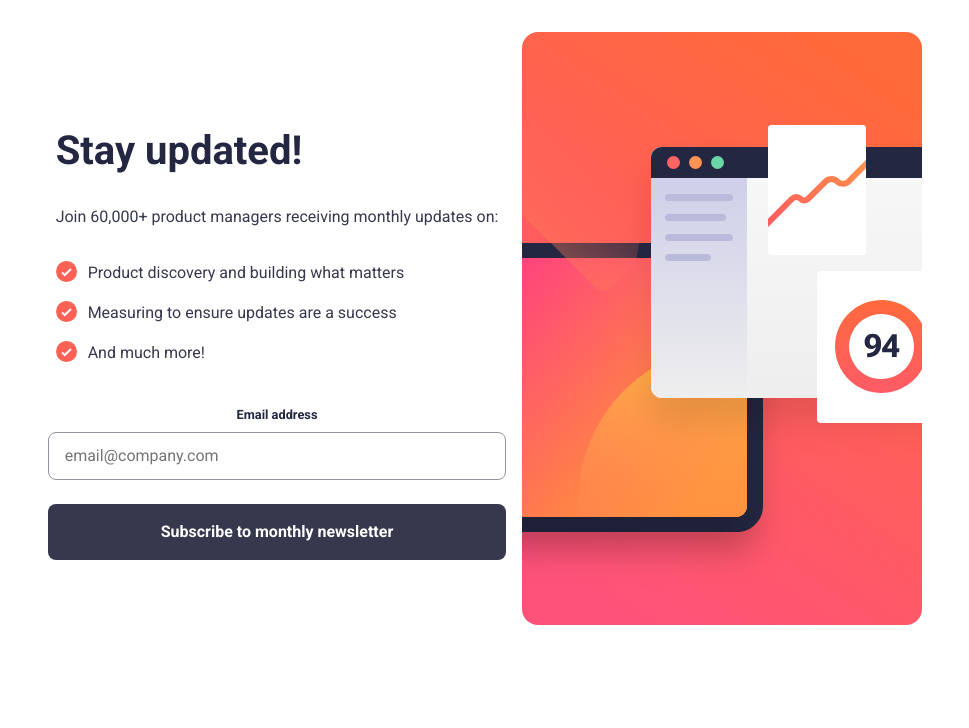
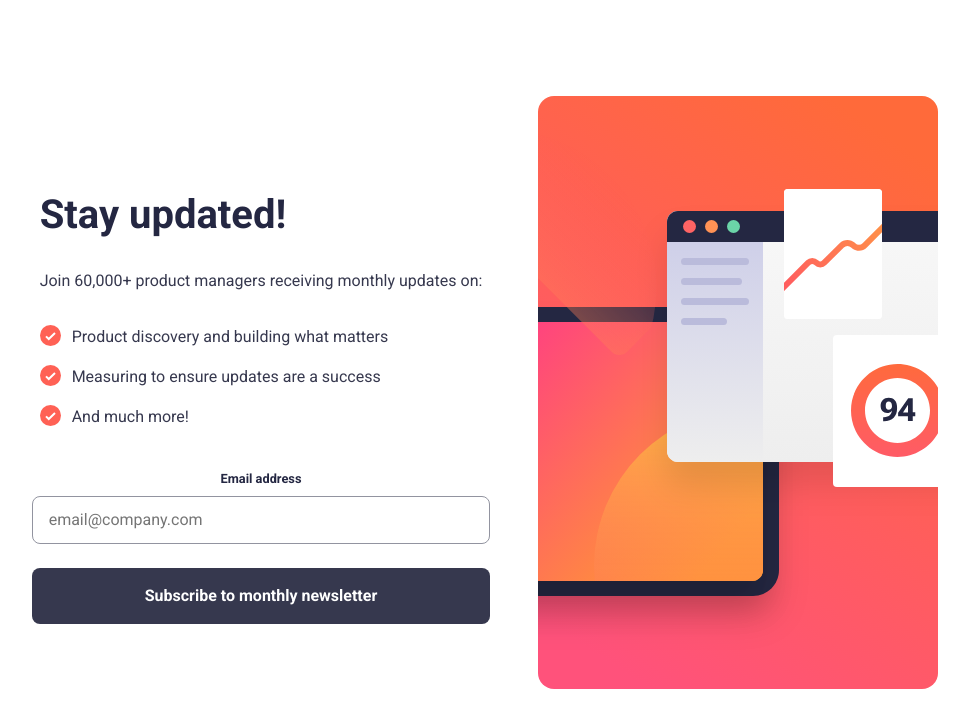
Before and after one commit to sclingan/newsletter-sign-up, a React (Vite) app: page / in a window 1280 px wide. Shown: the top 728 px of the page, without its empty margins (163-1132 px from the left). Built offline with nearby package versions, Linux system fonts and the light colour scheme.

Commit message:
Adding error states, fixing desktop layout

```diff
--- a/src/App.css
+++ b/src/App.css
@@ -46,6 +46,7 @@ p, h1, h2, h3, h4, h5, h6 {
      check accessibility on image/bullet points/form
      learn how to import local fonts
      find correct way to hide error text until error occurs
+     fix label placement for email on desktop
 */
 main {
   display: flex;
@@ -112,6 +113,11 @@ input[type=email] {
   cursor: pointer;
 }
 
+.input-error {
+  border: 0.02rem solid hsl(4, 100%, 67%);
+  color: hsl(4, 100%, 67%);
+}
+
 .sr-only:not(:focus):not(:active) {
   clip: rect(0 0 0 0);
   -webkit-clip-path: inset(50%);
@@ -148,6 +154,9 @@ button:hover {
   main {
     display: grid;
     grid-template-columns: auto auto;
+    gap: 2rem;
+    margin-inline: 1rem;
+    margin-top: 4rem;
   }
   header {
     grid-column: 2;
--- a/src/App.scss
+++ b/src/App.scss
@@ -15,6 +15,7 @@ $fw-700: 700;
      check accessibility on image/bullet points/form
      learn how to import local fonts
      find correct way to hide error text until error occurs
+     fix label placement for email on desktop
 */
 
 main {
@@ -72,7 +73,7 @@ label {
     font-size: 0.8rem;
     color: $neutral-slate-grey;
 }
-
+// attribute selector
 input[type='email'] {
     padding: 0.7rem 1rem;
     border: 0.02rem solid $neutral-grey;
@@ -80,6 +81,11 @@ input[type='email'] {
     margin-bottom: 1rem;
     min-width: 100%;
     cursor: pointer;
+}
+
+.input-error {
+    border: 0.02rem solid $primary-tomato;
+    color: $primary-tomato;
 }
 
 .sr-only:not(:focus):not(:active) {
@@ -91,16 +97,6 @@ input[type='email'] {
     white-space: nowrap;
     width: 1px;
   }
-
-
-// .placeholder-error {
-//     color: $primary-tomato;
-// }
-
-// .input-error {
-//     border: 0.02rem solid $primary-tomato;
-//     background-color: rgb(248, 208, 208);
-// }
 
 button {
     color: $neutral-white;
@@ -128,6 +124,9 @@ button:hover {
   main {
     display: grid;
     grid-template-columns: auto auto;
+    gap: 2rem;
+    margin-inline: 1rem;
+    margin-top: 4rem;
   }
 
   header {
@@ -141,12 +140,4 @@ button:hover {
     align-items: center;
     grid-column: 1;
   }
-
-  input[type='email'] {
-    // min-width: 33%;
-  }
-
-  button {
-    //  min-width: 33%;
-  }
 }
--- a/src/form.tsx
+++ b/src/form.tsx
@@ -12,15 +12,23 @@ function Form() {
         // Find a better regex to test
         const regex = /(([^<>()\[\]\\.,;:\s@"]+(\.[^<>()\[\]\\.,;:\s@"]+)*)|(".+"))@[*[a-zA-Z0-9-]+.[a-zA-Z0-9-.]+]*/;
         const answer : boolean = regex.test(email);
-        console.log(answer);
         // on success open success.tsx
         // on error, set error states, show active error states
+        if(answer) {
+            console.log('passed');
+        }else{
+            console.log('failed');
+            let error = document.getElementsByTagName('span');
+            error[0].classList.remove('sr-only');
+            error[0].classList.add('error');
+            console.log(error);
+        }
     }
 
     return(
         <form>
              <label htmlFor='email'>Email address<span className="sr-only">Valid email required</span></label>
-             <input type='email' id='email' value={email} onChange={e => setEmail(e.target.value)}placeholder='email@company.com' autoComplete="off"></input>
+             <input type='email' id='email' value={email} onChange={e => setEmail(e.target.value)}placeholder='email@company.com' autoComplete="off" className='input-error'></input>
              <button onClick={showInput}>Subscribe to monthly newsletter</button>
         </form>
     )
```
Also changed, not shown: 1 other file (tests, documents, lock files or other folders).
